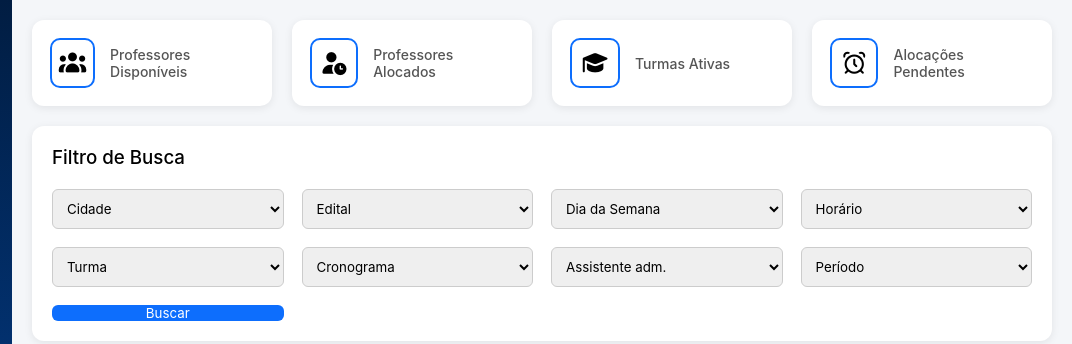
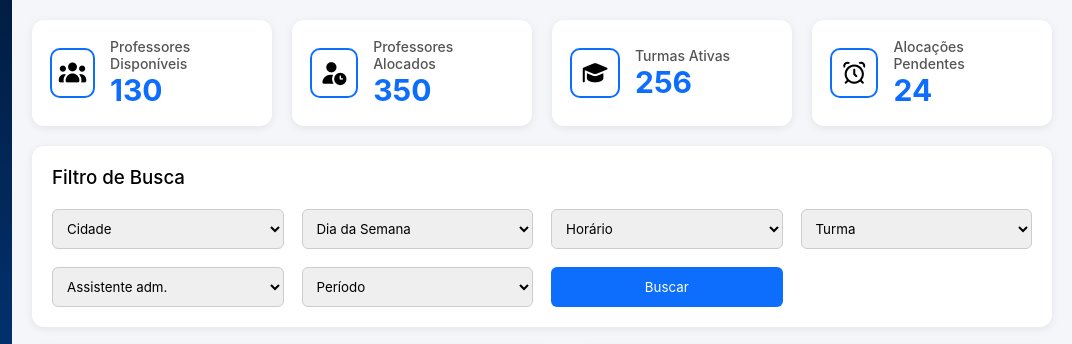
Before and after one commit to LionewVictor/Senac-PI, a plain HTML site: page Página Dashboard Senac/dashboard.html in a window 1280 px wide. Shown: the top 344 px of the page, 208-1280 px from the left. Drawn offline with nearby package versions, Linux system fonts and the light colour scheme.

Commit message:
Update js dashboard
dia 13/08

```diff
--- a/Página Dashboard Senac/dashboard.html
+++ b/Página Dashboard Senac/dashboard.html
@@ -90,39 +90,31 @@
 
         <form class="form-filtro">
 
-            <select>
+            <select id="selectCidade">
                 <option>Cidade</option>
             </select>
 
-            <select>
-                <option>Edital</option>
-            </select>
-
-            <select>
+            <select id="selectDiaDaSemana">
                 <option>Dia da Semana</option>
             </select>
 
-            <select>
+            <select id="selectHorario">
                 <option>Horário</option>
             </select>
 
-            <select>
+            <select id="selectTurma">
                 <option>Turma</option>
             </select>
 
-            <select>
-                <option>Cronograma</option>
-            </select>
-
-            <select>
+            <select id="selectAssistenteAdm">
                 <option>Assistente adm.</option>
             </select>
 
-            <select>
+            <select id="selectPeriodo">
                 <option>Período</option>
             </select>
 
-            <button type="submit">
+            <button type="submit" id="btn_buscar">
                 Buscar
             </button>
 
--- a/Página Dashboard Senac/dashboard.js
+++ b/Página Dashboard Senac/dashboard.js
@@ -1,15 +1,14 @@
-
 //DADOS DOS CARDS SUPERIORES
 
 //criar o banco de dados que vai armazenar as informações necessárias
 
+console.log("cacildes bixo");
 let banco;
 
 async function iniciarBanco() {
-
   const SQL = await initSqlJs({
-        locateFile: file =>
-        `https://cdnjs.cloudflare.com/ajax/libs/sql.js/1.10.3/${file}`
+    locateFile: (file) =>
+      `https://cdnjs.cloudflare.com/ajax/libs/sql.js/1.10.3/${file}`,
   });
 
   banco = new SQL.Database();
@@ -19,12 +18,33 @@ async function iniciarBanco() {
   inserirDados();
 
   atualizarDashboard();
+
+  function preencherSelect(select, coluna) {
+    const resultado = banco.exec(`
+            SELECT DISTINCT ${coluna} FROM professores;
+        `);
+
+    for (let i = 0; i < resultado[0].values.length; i++) {
+      const valor = resultado[0].values[i][0];
+
+      const option = document.createElement("option");
+      option.textContent = valor;
+
+      select.appendChild(option);
+    }
+  }
+
+  preencherSelect(cidade, "cidade");
+  preencherSelect(diaDaSemana, "dia_da_semana");
+  preencherSelect(horario, "horario");
+  preencherSelect(turma, "turma");
+  preencherSelect(assistenteAdm, "assistente_administrativo");
+  preencherSelect(periodo, "periodo");
 }
 
 iniciarBanco();
 
-function criarTabelas(){
-
+function criarTabelas() {
   banco.run(`
         CREATE TABLE IF NOT EXISTS dashboard(
             professores_disponiveis INTEGER,
@@ -38,18 +58,16 @@ function criarTabelas(){
   banco.run(`
                 CREATE TABLE IF NOT EXISTS professores (
                     cidade TEXT,
-        edital TEXT,
                     dia_da_semana TEXT,
                     horario TIME,
                     turma TEXT,
-        cronograma TEXT,
                     assistente_administrativo TEXT,
                     periodo TEXT
                     );
                     `);
 }
 
-function inserirDados(){
+function inserirDados() {
   banco.run(`
                         INSERT INTO dashboard
                         (professores_disponiveis, professores_alocados, turmas, alocacoes_pendentes)
@@ -60,16 +78,16 @@ function inserirDados(){
 
   banco.run(`
                              INSERT INTO professores
-        (cidade, edital, dia_da_semana, horario, turma, cronograma, assistente_administrativo, periodo)
+                            (cidade, dia_da_semana, horario, turma, assistente_administrativo, periodo)
 
         VALUES
-        ('arapiraca','sem informação', 'quarta', '12:00', '2026.38.457',  )
-        `)
+        ('Arapiraca', 'segunda', '12:00', '2', 'nenhum', 'manha'),
+        ('Palmeira dos índios', 'terça', '13:00', '3', 'nenhum', 'tarde'),
+        ('Itapera', 'quarta', '14:00', '4', 'nenhum', 'noite');
+        `);
 }
 
-
 function atualizarDashboard() {
-
   //ação pra selecionar tudo que ta dentro do banco
   const resultado = banco.exec(`
         SELECT * FROM dashboard;
@@ -92,3 +110,16 @@ function atualizarDashboard() {
 }
 
 //FILTRO DE BUSCA
+
+//fazer as variavéis que a gente vai guardar tudo
+const cidade = document.getElementById("selectCidade");
+const diaDaSemana = document.getElementById("selectDiaDaSemana");
+const horario = document.getElementById("selectHorario");
+const turma = document.getElementById("selectTurma");
+const assistenteAdm = document.getElementById("selectAssistenteAdm");
+const periodo = document.getElementById("selectPeriodo");
+const buscarFiltro = document.getElementById("btn_buscar");
+
+//buscar os dados dentro do banco
+
+//colocar esses dados nos ids
```
Lines whose indentation alone changed are shown as unchanged.
